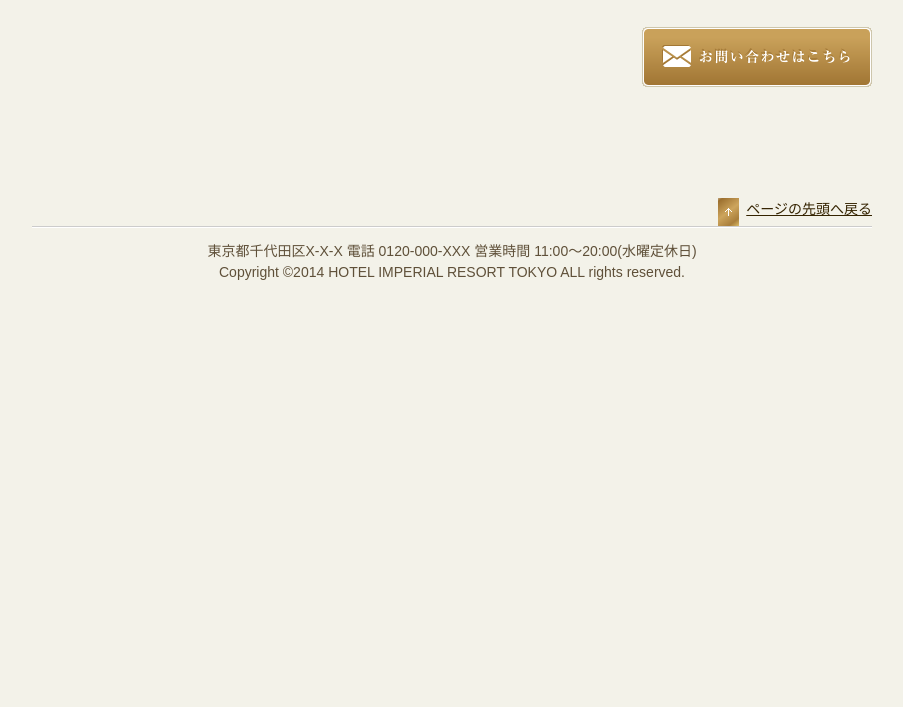
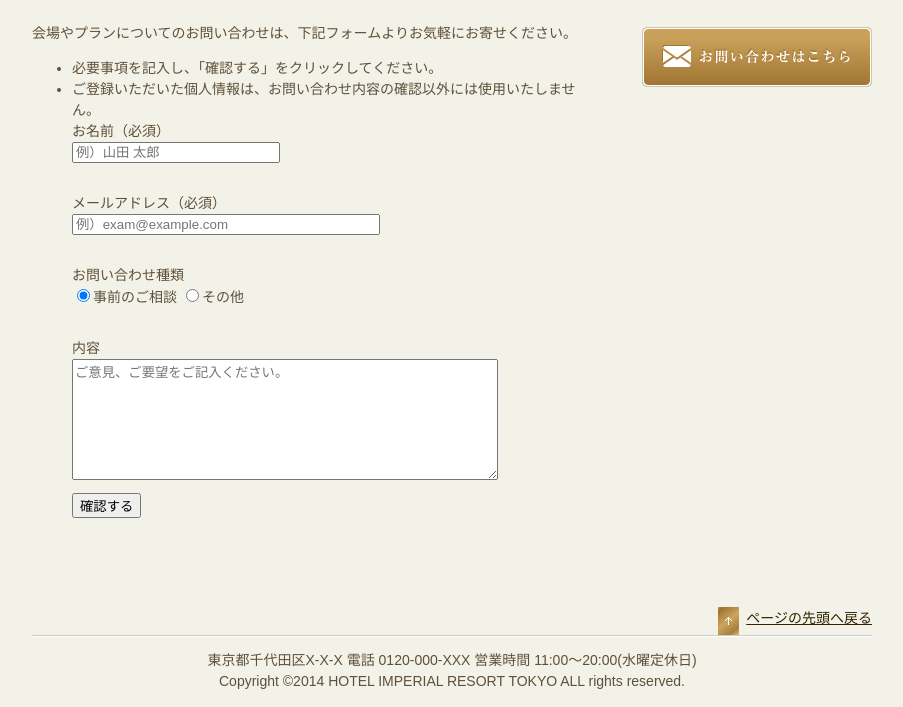
Before and after one commit to kusaba-a/kusaba-a.github.io, a plain HTML site: page contact.html in a window 1280 px wide. Shown: the part 312-1019 px from the top of the page, without its empty margins (188-1091 px from the left). Before the commit the page ends 800 px from the top, so only its background shows below. Drawn offline with Linux system fonts and the light colour scheme.

Commit message:
contact完成、ってことで全部完成！

```diff
--- a/contact.html
+++ b/contact.html
@@ -2,7 +2,7 @@
 <html lang="ja">
   <head>
     <meta charset= "UTF-8">
-    <title>結婚式場のコンセプト - HOTEL IMPERIAL RESORT TOKYO</title>
+    <title>お問い合わせ - HOTEL IMPERIAL RESORT TOKYO</title>
     <link rel="stylesheet" href="css/style.css">
   </head>
 
@@ -21,13 +21,29 @@
     <div id="breadcrumb">
       <ul>
         <li><a href="index.html">ホーム</a></li>
-        <li>結婚式場のコンセプト</li>
+        <li>お問い合わせ</li>
       </ul>
     </div>
     <div id="contents">
       <div id="main">
         <article>
-          <h1>結婚式場のコンセプト</h1>
+          <h1>お問い合わせ</h1>
+          <p>会場やプランについてのお問い合わせは、下記フォームよりお気軽にお寄せください。</p>
+          <ul>
+            <li>必要事項を記入し、「確認する」をクリックしてください。</li>
+            <li>ご登録いただいた個人情報は、お問い合わせ内容の確認以外には使用いたしません。</li>
+            <form action="#">
+              <p><label>お名前（必須）<br><input type="text" name="name"placeholder="例）山田 太郎"required></label></p>
+              <p><label>メールアドレス（必須）<br>
+              <input type="email" name="mail"placeholder="例）exam@example.com"required></label></p>
+              <p>お問い合わせ種類<br>
+              <label><input type="radio"name="kind"value="0"checked>事前のご相談</label>
+              <label><input type="radio"name="kind"value="1">その他</label></p>
+              <p><label>内容</label><br>
+              <textarea name="comment"placeholder="ご意見、ご要望をご記入ください。"></textarea></p>
+              <p><input type="submit"value="確認する"></p>
+            </form>
+          </ul>
         </article>
       </div>
       <div id="sub">
--- a/css/style.css
+++ b/css/style.css
@@ -159,6 +159,9 @@ caption p{
   margin-top: 0;
   margin-bottom: 0;
 }
+/* 「プランのご案内」ページ ここまで↑ */
+
+/* 「ブライダルフェア」ページ ここから↓ */
 
 .gallery_box figure{
   margin: 0 0 15px 15px;
@@ -177,12 +180,31 @@ caption p{
 .gallery_box:first-of-type{
   margin-top: 30px
 }
-/* 「プランのご案内」ページ ここまで↑ */
-
-/* 「ブライダルフェア」ページ ここから↓ */
 
 /* 「ブライダルフェア」ページ ここまで↑ */
 
 /* 「お問い合わせ」ページ ここから↓ */
 
+form p {
+  margin-top: 0;
+  margin-bottom: 30px;
+}
+
+form p:nth-last-child(2){
+  margin-bottom: 7px;
+}
+form p:last-child{
+  margin-bottom: 0;
+}
+input[type="text"]{
+  width: 200px;
+}
+input[type="email"]{
+  width: 300px;
+}
+textarea{
+  width: 420px;
+  height:115px;
+  overflow: scroll;
+}
 /* 「お問い合わせ」ページ ここまで↑ */
```
